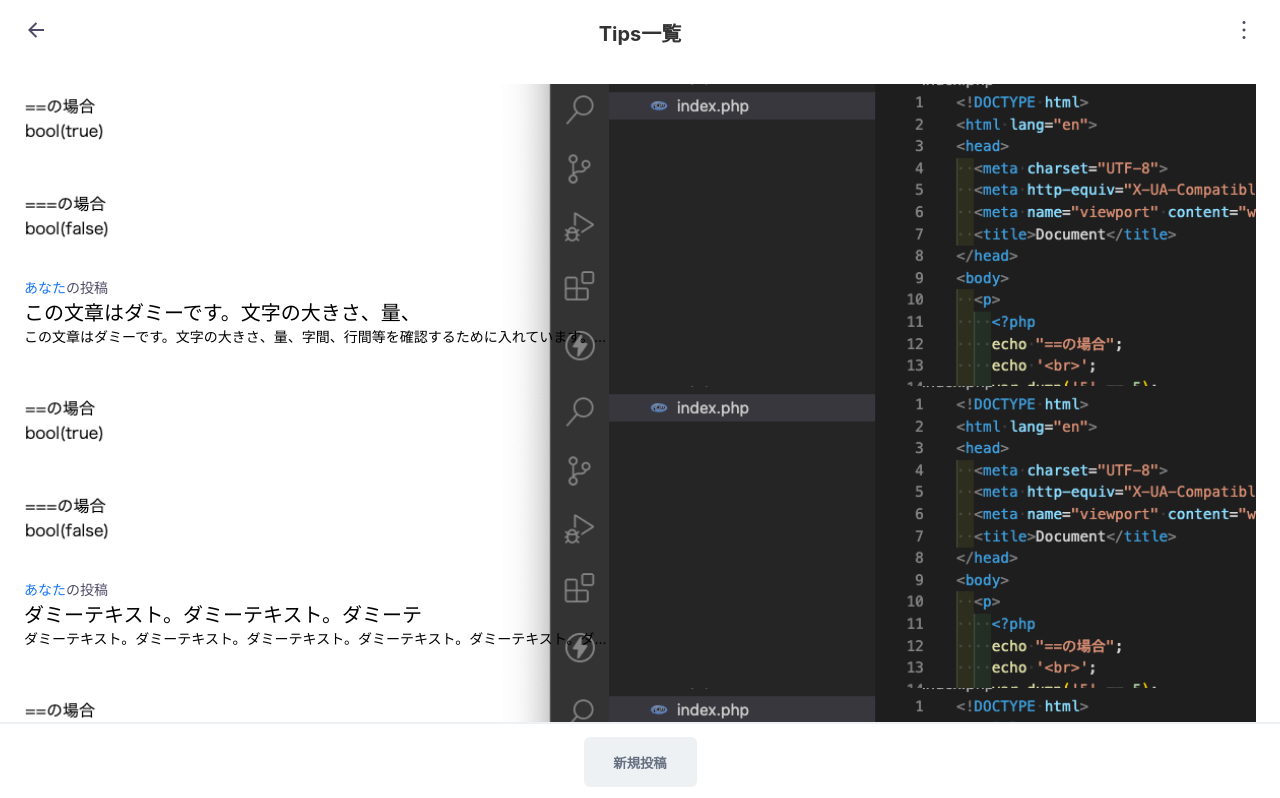
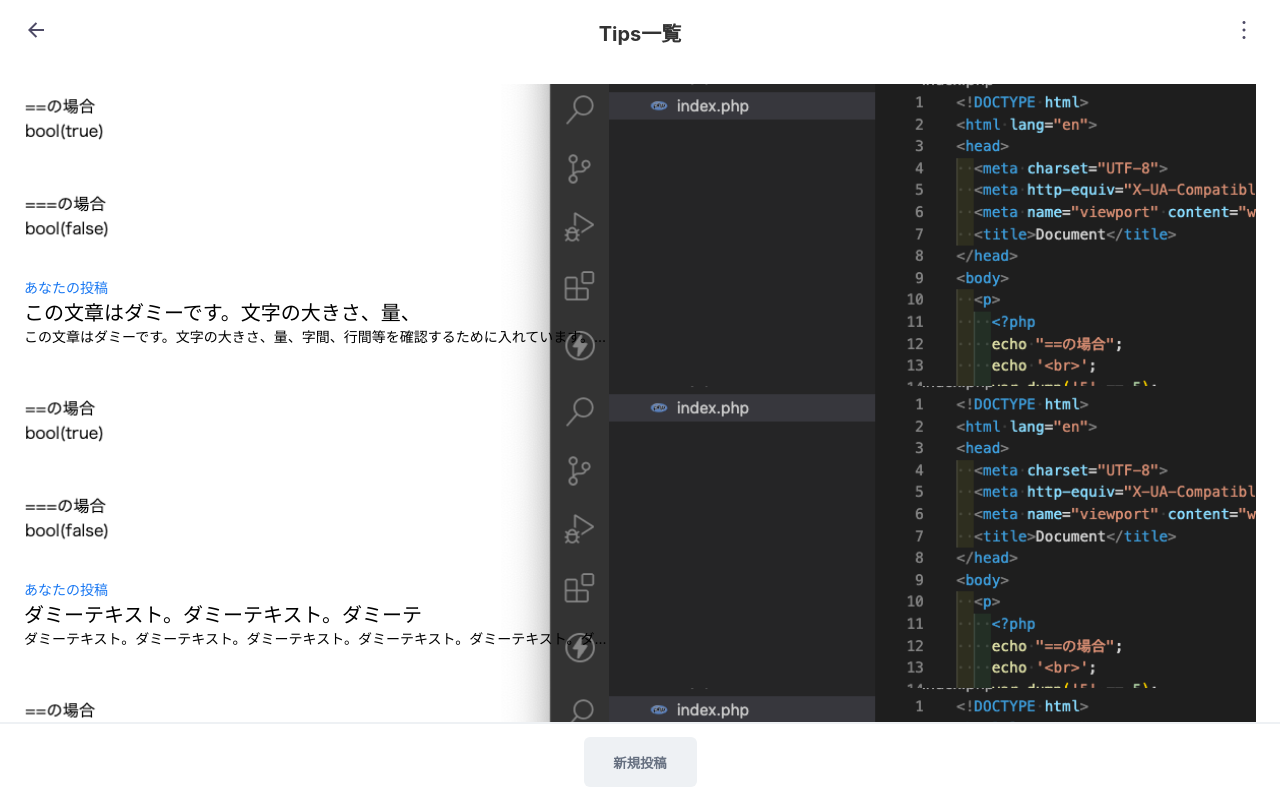
Before and after one commit to ttcksf/code-tips-app, a React (Create React App) app: page /tipslist in a window 1280 px wide. Shown: the top 798 px of the page. Built offline with nearby package versions, Linux system fonts and the light colour scheme.

Commit message:
revision myid style

```diff
--- a/src/screens/TipsList/TipsList.css
+++ b/src/screens/TipsList/TipsList.css
@@ -20,10 +20,7 @@
   font-size: 14px;
   padding-top: 5px;
 }
-.tips-auther span {
-  color: var(--lightGray);
-}
-.tips-auther .myid {
+.tips-auther.myid {
   color: var(--mainBlue);
 }
 .tips-title {
--- a/src/screens/TipsList/TipsList.js
+++ b/src/screens/TipsList/TipsList.js
@@ -20,14 +20,16 @@ const TipsList = () => {
                 <div className="tips-code" key={id}>
                   <img src={tips.img} alt="" />
                 </div>
-                <p className="tips-auther">
-                  {currentUserId === tips.userId ? (
-                    <span className="myid">あなた</span>
-                  ) : (
-                    <span>ID : {tips.id} さん</span>
-                  )}
-                  の投稿
-                </p>
+                {currentUserId === tips.userId ? (
+                  <p className="tips-auther myid">
+                    <span>あなた</span>の投稿
+                  </p>
+                ) : (
+                  <p className="tips-auther">
+                    <span>ID : {tips.id} さん</span>の投稿
+                  </p>
+                )}
+
                 <p className="tips-title">{tips.title}</p>
                 <p className="tips-desc">
                   {tips.description}
```
